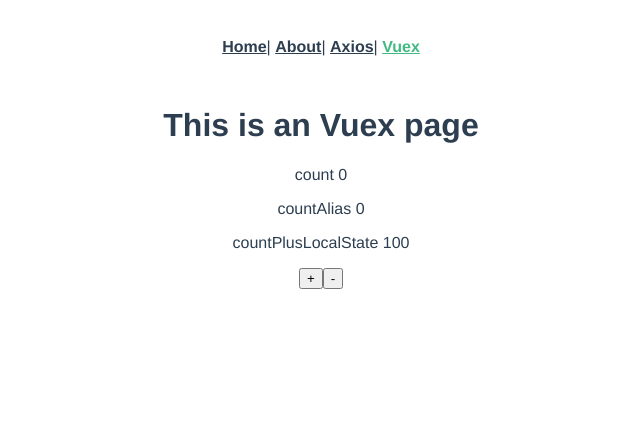
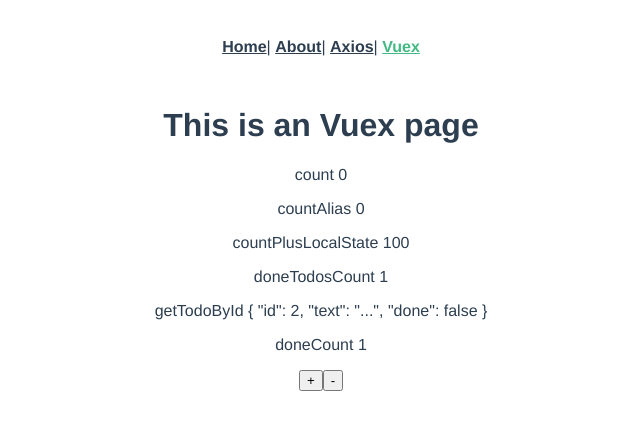
Before and after one commit to kjonathante/vue-graphql, a Vue app: page /vuex in a window 1280 px wide. Shown: the top 430 px of the page, without its empty margins (319-959 px from the left). Built offline with nearby package versions, Linux system fonts and the light colour scheme.

Commit message:
Added getters in the store. Created 2 ways to create getters. Use mapGetters.

```diff
--- a/src/store.js
+++ b/src/store.js
@@ -11,10 +11,27 @@ Vue.use(Vuex)
 
 export default new Vuex.Store({
   state: {
-    count: 0
+    count: 0,
+    todos: [
+      { id: 1, text: '...', done: true },
+      { id: 2, text: '...', done: false }
+    ]
   },
   mutations: {
     increment: state => state.count++,
     decrement: state => state.count--
+  },
+  getters: {
+    // Property-Style Access
+    doneTodos: state => {
+      return state.todos.filter(todo => todo.done)
+    },
+    doneTodosCount: (state, getters) => {
+      return getters.doneTodos.length
+    },
+    // Method-Style Access
+    getTodoById: state => id => {
+      return state.todos.find(todo => todo.id === id)
+    }
   }
 })
--- a/src/views/Vuex.vue
+++ b/src/views/Vuex.vue
@@ -5,6 +5,9 @@
     <p>count {{ count }}</p>
     <p>countAlias {{ countAlias }}</p>
     <p>countPlusLocalState {{ countPlusLocalState }}</p>
+    <p>doneTodosCount {{ doneTodosCount }}</p>
+    <p>getTodoById {{ getTodoById }}</p>
+    <p>doneCount {{ doneCount }}</p>
     <p>
       <button @click="increment">+</button>
       <button @click="decrement">-</button>
@@ -13,6 +16,7 @@
 </template>
 <script>
 import { mapState } from 'vuex'
+import { mapGetters } from 'vuex'
 
 export default {
   data() {
@@ -40,7 +44,17 @@ export default {
     ...mapState([
       // map this.count to store.state.count
       'count'
-    ])
+    ]),
+    doneTodosCount() {
+      return this.$store.getters.doneTodosCount
+    },
+    getTodoById() {
+      return this.$store.getters.getTodoById(2)
+    },
+    ...mapGetters({
+      // map `this.doneCount` to `this.$store.getters.doneTodosCount`
+      doneCount: 'doneTodosCount'
+    })
   },
   methods: {
     increment() {
```
